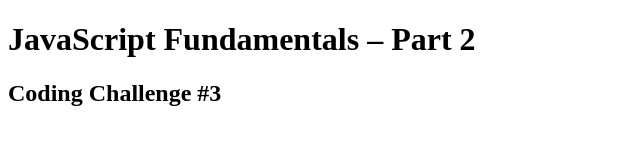
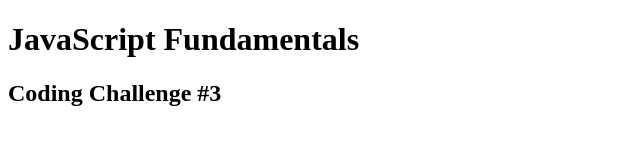
Before and after one commit to marekdouc/coding-challenges, a plain HTML site: page index.html in a window 1280 px wide. Shown: the whole page, without its empty margins (0-640 px from the left). Drawn offline with Linux system fonts and the light colour scheme.

Commit message:
Fixed info

```diff
--- a/index.html
+++ b/index.html
@@ -4,10 +4,10 @@
     <meta charset="UTF-8" />
     <meta http-equiv="X-UA-Compatible" content="IE=edge" />
     <meta name="viewport" content="width=device-width, initial-scale=1.0" />
-    <title>Challenges</title>
+    <title>JavaScript Fundamentals</title>
   </head>
   <body>
-    <h1>JavaScript Fundamentals – Part 2</h1>
+    <h1>JavaScript Fundamentals</h1>
     <h2>Coding Challenge #3</h2>
 
     <script src="script.js"></script>
```
